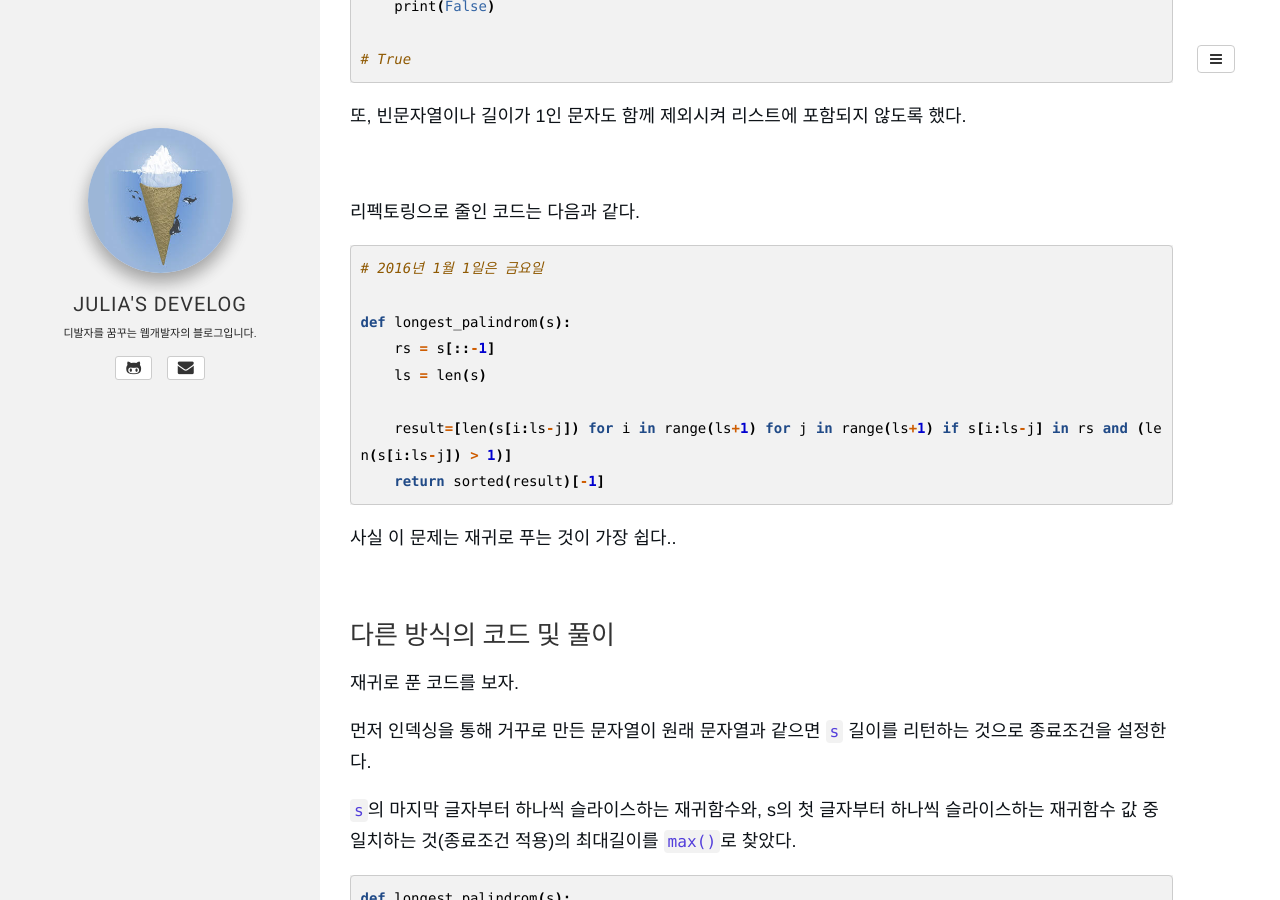
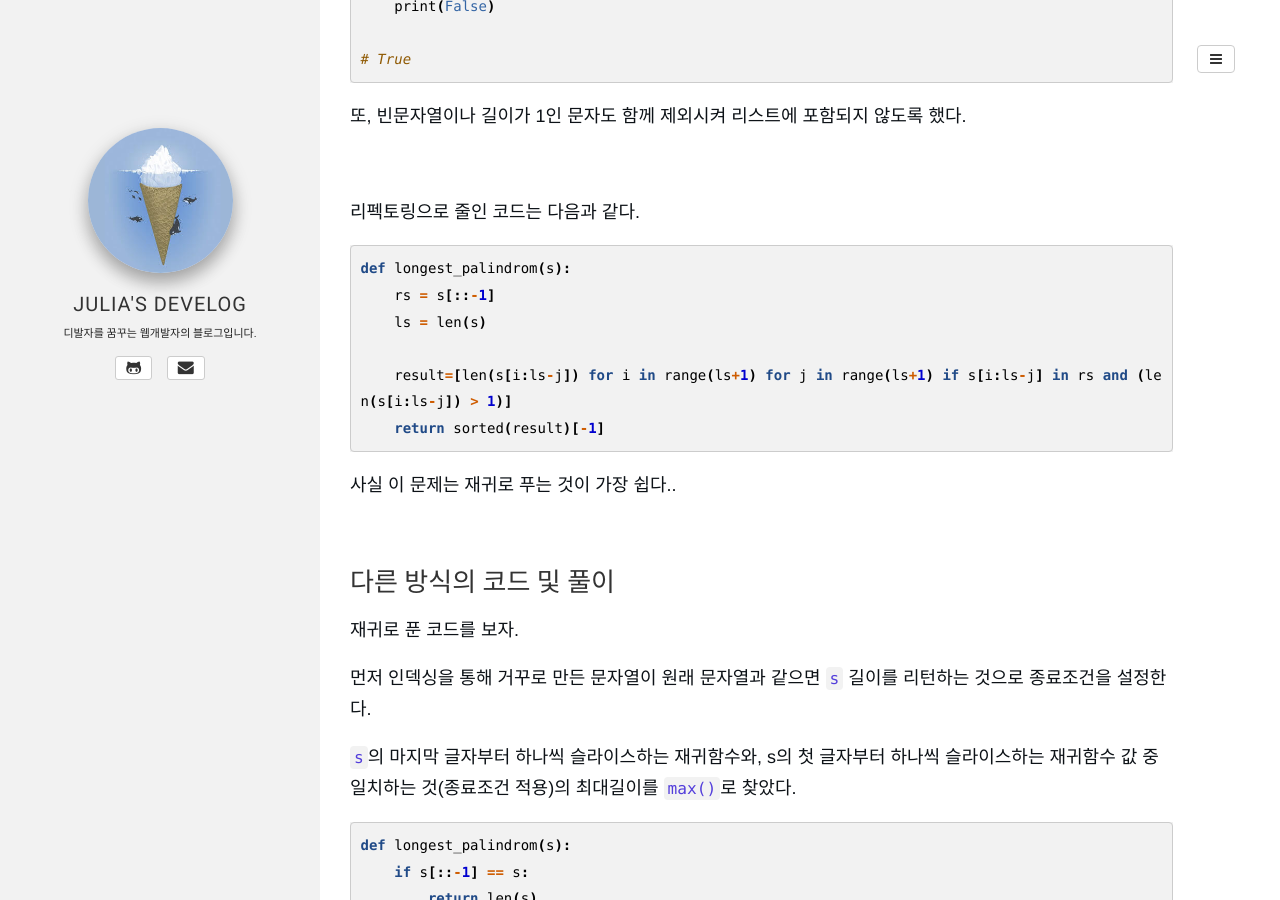
Before and after one commit to juliahwang/juliahwang.github.io, a Jekyll site: the page built from _posts/2017-11-03-level2. 가장 긴 펠린드롬.md, in a window 1280 px wide and 900 px high, scrolled down 1404 px. Built offline with Jekyll 4.4.1, drawn with Linux system fonts in a browser that asks for light colours; some web fonts are replaced; comment, search, counter and statistics services are not loaded.

Commit message:
delete caption

````diff
--- a/_posts/2017-11-03-level2. 가장 긴 펠린드롬.md
+++ b/_posts/2017-11-03-level2. 가장 긴 펠린드롬.md
@@ -66,8 +66,6 @@ else:
 리펙토링으로 줄인 코드는 다음과 같다.
 
 ```python
-# 2016년 1월 1일은 금요일
-
 def longest_palindrom(s):
     rs = s[::-1]
     ls = len(s)
````
